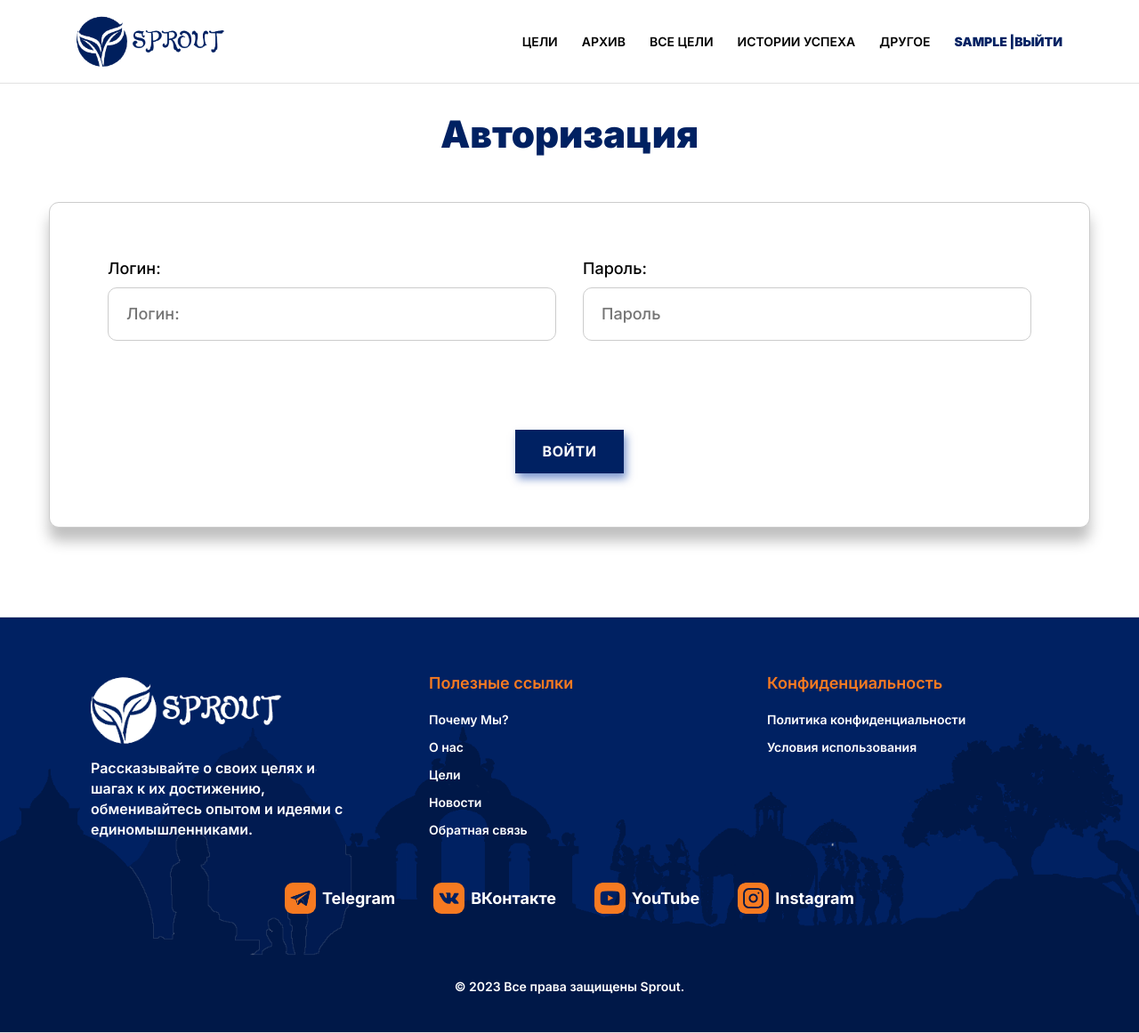
After one commit to Viktor1732/ACHIEVING_GOALS, a Django app: page /authentication/ in a window 1280 px wide. The commit adds this page. Shown: the whole page at 89% size. Run offline with Django 4.2, Linux system fonts and the light colour scheme; the visitor is signed in with stand-in values (Sample User, id 1); parts of the project's set-up code (start-up, migrations or seed data) failed here and were passed over.

Commit message:
- Прописал форму авторизации через класс AuthenticationForm; - Прописал logout.

```diff
--- a/goals/goal_setting/forms.py
+++ b/goals/goal_setting/forms.py
@@ -1,5 +1,5 @@
 from django import forms
-from django.contrib.auth.forms import UserCreationForm
+from django.contrib.auth.forms import UserCreationForm, AuthenticationForm
 from django.contrib.auth.models import User
 
 from .models import *
@@ -134,3 +134,8 @@ class RegisterUserForm(UserCreationForm):
     class Meta:
         model = User
         fields = ('username', 'email', 'first_name', 'last_name', 'password1', 'password2')
+
+
+class LoginUserForm(AuthenticationForm):
+    username = forms.CharField(widget=forms.TextInput(attrs={'class': 'form-control', 'placeholder': 'Логин:'}))
+    password = forms.CharField(widget=forms.PasswordInput(attrs={'class': 'form-control', 'placeholder': 'Пароль'}))
--- a/goals/goal_setting/static/goal_setting/css/styles.css
+++ b/goals/goal_setting/static/goal_setting/css/styles.css
@@ -103,6 +103,11 @@ body {
     height: 2px;
     background-color: #002162;
     transition: width 0.5s;
+}
+
+.menu-nav-link.login {
+    color: #002162 !important;
+    font-weight: 900 !important;
 }
 
 .sub-menu {
--- a/goals/goal_setting/templates/goal_setting/base.html
+++ b/goals/goal_setting/templates/goal_setting/base.html
@@ -66,7 +66,12 @@
                         </ul>
                     </li>
                 </ul>
-                <a href="#" class="btn-blue btn">Вход</a>
+                {% if request.user.is_authenticated %}
+                    <p class="menu-nav-link login">{{ user.username }}  |  </p>
+                    <a href="logout" class="menu-nav-link login">Выйти</a>
+                {% else %}
+                    <a href="{% url 'auth' %}" class="btn-blue btn">Вход</a>
+                {% endif %}
             </div>
         </nav>
     </div>
--- /dev/null
+++ b/goals/goal_setting/templates/goal_setting/login.html
@@ -0,0 +1,42 @@
+{% extends 'goal_setting/base.html' %}
+
+{% block content %}
+<!-- authentication -->
+<section class="goals">
+    <div class="container">
+        <div class="row-title">
+            <h1 class="goals-title">Авторизация</h1>
+        </div>
+
+        <div class="row-content">
+            <div class="new-goal-card">
+                <div class="create-goal-card">
+                    <div class="create-goal-form">
+                        <form action="" method="post" class="create-goal-frm">
+                            {% csrf_token %}
+                            <div class="row">
+                                <div class="form-group">
+                                    <label class="form-label">Логин:</label>
+                                    {{ form.username }}
+                                </div>
+                                <div class="form-group">
+                                    <label class="form-label">Пароль:</label>
+                                    {{ form.password }}
+                                </div>
+                            </div>
+                            <div class="form-create-btn">
+                                <button type="submit" class="btn btn-blue">Войти</button>
+                            </div>
+                        </form>
+                    </div>
+                </div>
+            </div>
+        </div>
+
+    </div>
+</section>
+
+
+{% block join-banner %}
+{% endblock join-banner %}
+{% endblock content %}
--- a/goals/goal_setting/urls.py
+++ b/goals/goal_setting/urls.py
@@ -20,5 +20,7 @@ urlpatterns = [
     path('privacy_policy/', privacy_policy, name='privacy_policy'),
     path('condition_of_use/', condition_of_use, name='condition_of_use'),
     path('contact/', send_message, name='contact'),
-    path('registration/', RegisterUser.as_view(), name='register')
+    path('registration/', RegisterUser.as_view(), name='register'),
+    path('authentication/', LoginUser.as_view(), name='auth'),
+    path('logout/', logout_user, name='logout'),
 ]
--- a/goals/goal_setting/views.py
+++ b/goals/goal_setting/views.py
@@ -1,11 +1,13 @@
 import datetime
 
+from django.contrib.auth import logout
+from django.contrib.auth.views import LoginView
 from django.core.mail import EmailMultiAlternatives
 from django.shortcuts import render, redirect
 from django.urls import reverse_lazy
 from django.views.generic import ListView, DetailView, CreateView, UpdateView
 
-from .forms import CreateGoalsForm, FormSendMessage, RegisterUserForm
+from .forms import CreateGoalsForm, FormSendMessage, RegisterUserForm, LoginUserForm
 from .texts import g_info, prv_policy, user_agreement
 from .utils import *
 
@@ -238,3 +240,22 @@ class RegisterUser(DataMixin, CreateView):
         context['title'] = 'Sprout | Регистрация пользователя'
         c_def = self.get_user_context()
         return dict(list(context.items()) + list(c_def.items()))
+
+
+class LoginUser(DataMixin, LoginView):
+    form_class = LoginUserForm
+    template_name = 'goal_setting/login.html'
+    success_url = 'home'
+
+    def get_context_data(self, **kwargs):
+        context = super().get_context_data(**kwargs)
+        context['title'] = 'Sprout | Авторизация'
+        return dict(list(context.items()))
+
+    def get_success_url(self):
+        return reverse_lazy('home')
+
+
+def logout_user(request):
+    logout(request)
+    return redirect('home')
```
